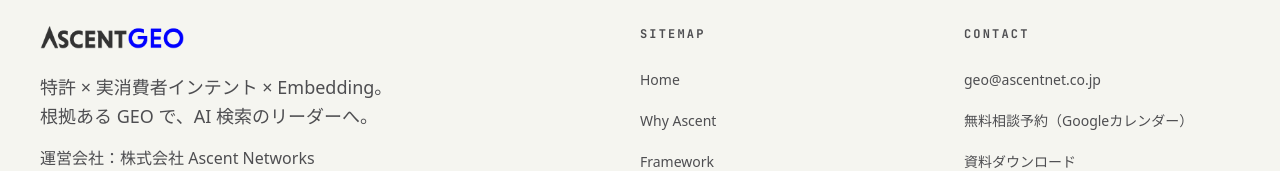
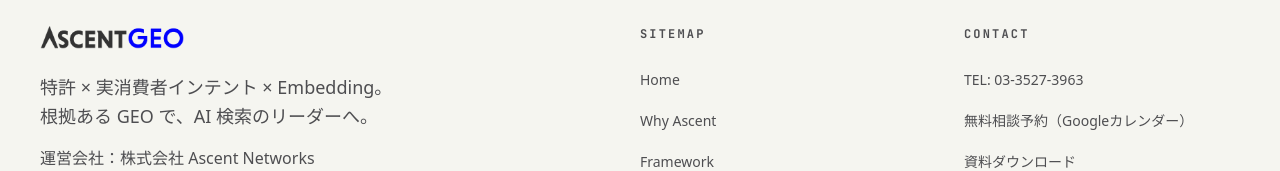
Before and after one commit to davidkim-ascent/geo_web, a Next.js app: page / in a window 1280 px wide. Shown: the part 6377-6548 px from the top of the page. Built offline with nearby package versions, Linux system fonts and the light colour scheme; no server answers; a web font is replaced by a local one.

Commit message:
Update footer contact info

```diff
--- a/src/components/layout/Footer.tsx
+++ b/src/components/layout/Footer.tsx
@@ -9,7 +9,7 @@ export default function Footer() {
         <div className="grid grid-cols-1 md:grid-cols-[5fr_2.5fr_2.5fr] gap-12">
           {/* Brand */}
           <div>
-            <a href="/" className="inline-flex items-center" aria-label="Go to home">
+            <Link href="/" className="inline-flex items-center" aria-label="Go to home">
               <Image
                 src="/ascent-geo-logo.png"
                 alt="ASCENT/GEO"
@@ -17,7 +17,7 @@ export default function Footer() {
                 height={552}
                 className="h-[24px] w-auto"
               />
-            </a>
+            </Link>
             <p className="mt-4 ui-body-copy">
               特許 × 実消費者インテント × Embedding。<br />
               根拠ある GEO で、AI 検索のリーダーへ。
@@ -62,8 +62,8 @@ export default function Footer() {
             <p className="ui-footer-heading mb-5">Contact</p>
             <ul className="flex flex-col gap-3">
               <li>
-                <a href="mailto:geo@ascentnet.co.jp" className="ui-footer-link">
-                  geo@ascentnet.co.jp
+                <a href="tel:+81335273963" className="ui-footer-link">
+                  TEL: 03-3527-3963
                 </a>
               </li>
               <li>
```
Also changed, not shown: 2 other files (tests, documents, lock files or other folders).
